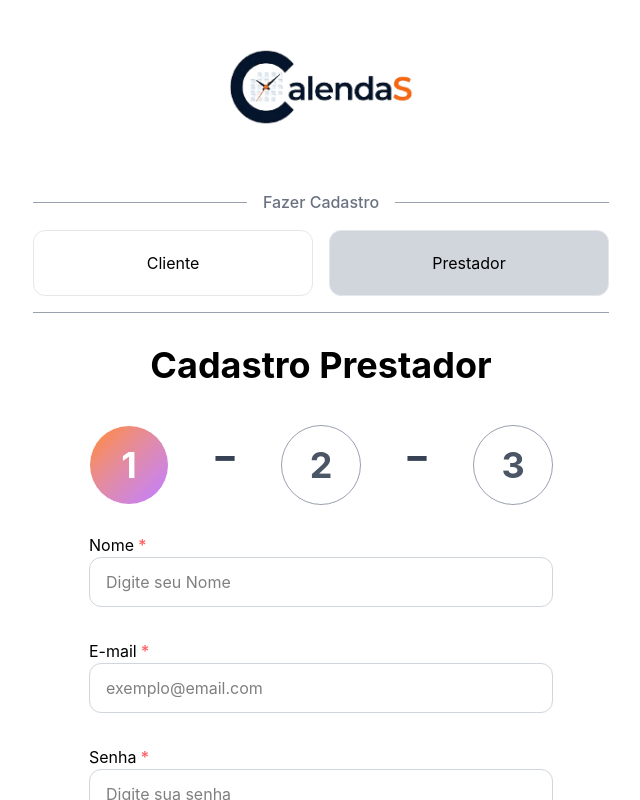
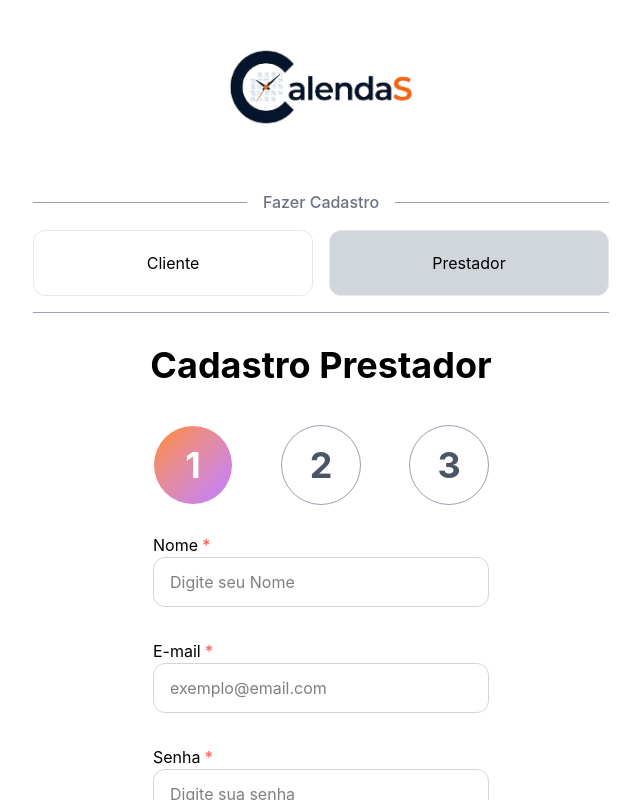
Before and after one commit to BielPz/calendas, a React (Vite) app: page /cadastro in a window 1280 px wide. Both pictures are taken after a click on the button "Prestador". Shown: the top 800 px of the page, without its empty margins (319-959 px from the left). Built offline with nearby package versions, Linux system fonts and the light colour scheme.

Commit message:
linhas cadastro prestador

```diff
--- a/src/components/cadastro/Index.tsx
+++ b/src/components/cadastro/Index.tsx
@@ -8,7 +8,7 @@ interface Props {
 
 function Index({ qntPages, itemOn }: Props) {
   return (
-    <div className="grid grid-cols-5 gap-4 justify-items-center my-4">
+    <div className="flex gap-4 items-center justify-between w-full my-4">
       {Array.from({ length: qntPages }, (_, i) => (
         <React.Fragment key={i}>
           <IndexNumber
@@ -17,9 +17,7 @@ function Index({ qntPages, itemOn }: Props) {
           />
 
           {i + 1 < qntPages && (
-            <span className="text-gray-700 justify-self-center text-6xl">
-              -
-            </span>
+              <hr className="flex-1 border-t border-gray-400 mx-2" />
           )}
         </React.Fragment>
       ))}
```
